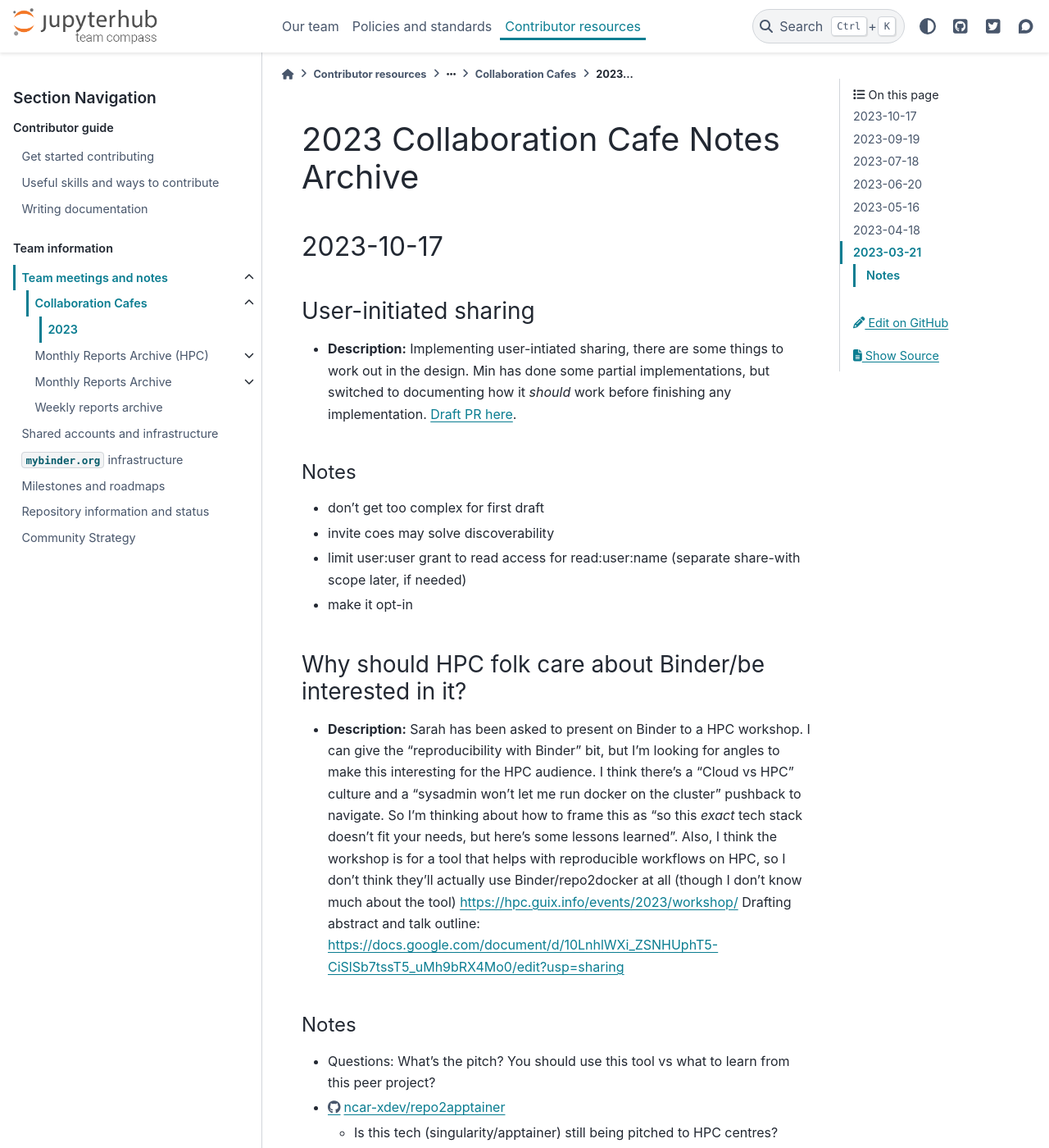
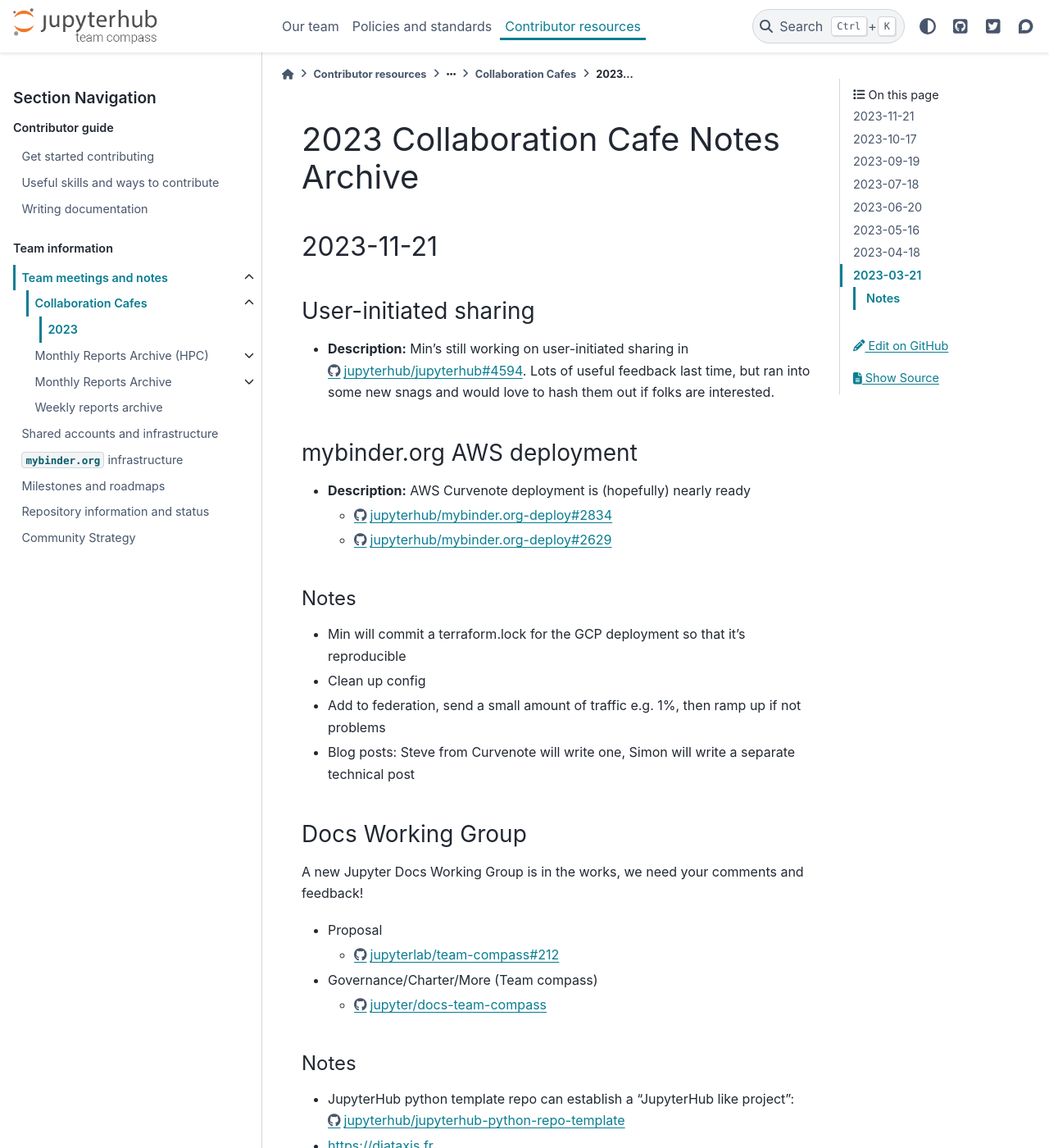
Before and after one commit to jupyterhub/team-compass, a Sphinx documentation site: the page built from docs/meetings/collab-cafe/2023.md, in a window 1280 px wide and 1400 px high. Shown: the whole window at 82% size. Built offline with Sphinx 7.4.7 and the PyData theme 0.15.4, drawn with Linux system fonts in a browser that asks for light colours; the version number could not be read and is left out; some of the changed text lies outside the part shown.

Commit message:
Add November Collab Cafe notes

```diff
--- a/docs/meetings/collab-cafe/2023.md
+++ b/docs/meetings/collab-cafe/2023.md
@@ -1,4 +1,45 @@
 # 2023 Collaboration Cafe Notes Archive
+
+## 2023-11-21
+
+### User-initiated sharing
+
+- **Description:** Min's still working on user-initiated sharing in <https://github.com/jupyterhub/jupyterhub/pull/4594>. Lots of useful feedback last time, but ran into some new snags and would love to hash them out if folks are interested.
+
+### mybinder.org AWS deployment
+
+- **Description:** AWS Curvenote deployment is (hopefully) nearly ready
+  - <https://github.com/jupyterhub/mybinder.org-deploy/pull/2834>
+  - <https://github.com/jupyterhub/mybinder.org-deploy/issues/2629>
+
+#### Notes
+
+- Min will commit a terraform.lock for the GCP deployment so that it's reproducible
+- Clean up config
+- Add to federation, send a small amount of traffic e.g. 1%, then ramp up if not problems
+- Blog posts: Steve from Curvenote will write one, Simon will write a separate technical post
+
+### Docs Working Group
+
+A new Jupyter Docs Working Group is in the works, we need your comments and feedback!
+
+- Proposal
+  - <https://github.com/jupyterlab/team-compass/issues/212>
+- Governance/Charter/More (Team compass)
+  - <https://github.com/jupyter/docs-team-compass>
+
+#### Notes
+
+- JupyterHub python template repo can establish a "JupyterHub like project": <https://github.com/jupyterhub/jupyterhub-python-repo-template>
+- <https://diataxis.fr>
+
+### Misc releases
+
+- oauthenticator release will be made soon
+- kubespawner release will be made soon
+- multiauthenticator
+  - https://github.com/idiap/multiauthenticator
+- batchspawner release needed for jupyterhub compatibility
 
 ## 2023-10-17
 
```
